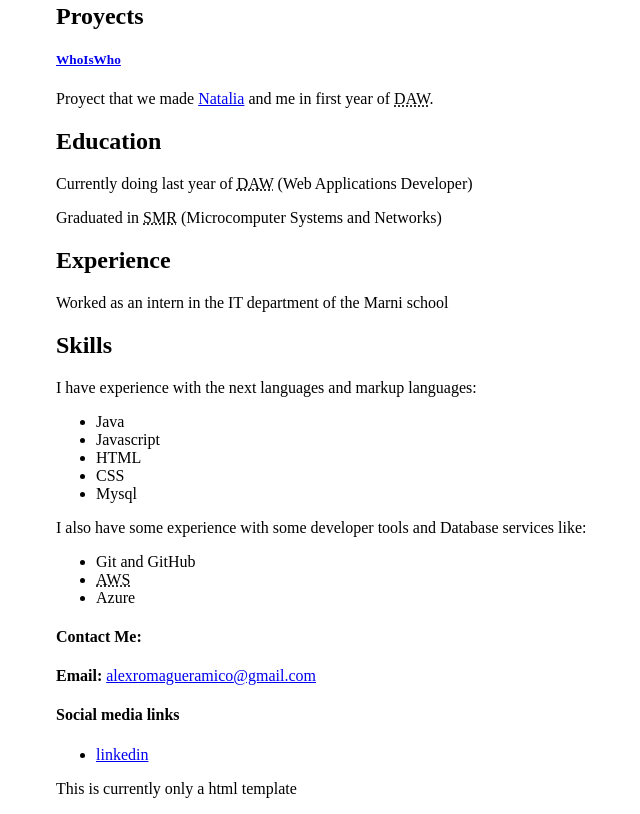
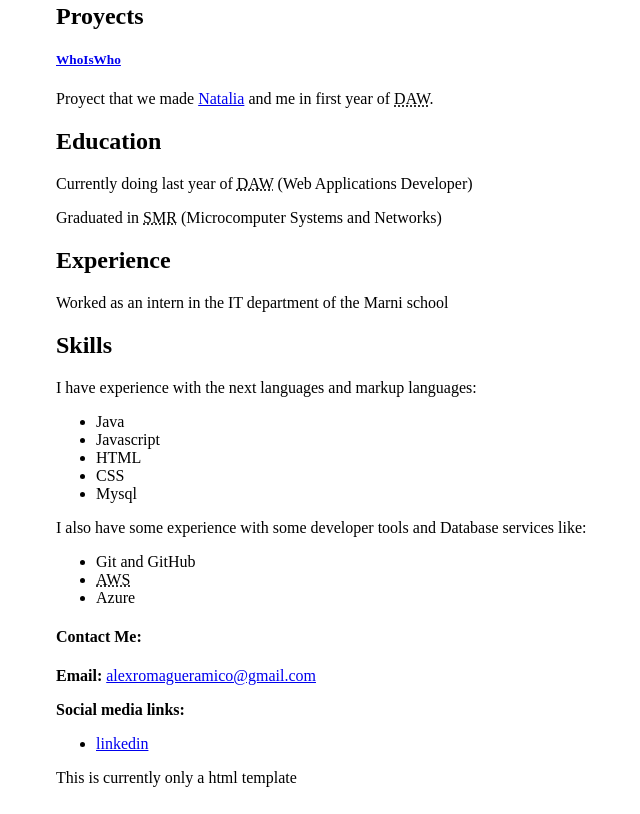
Before and after one commit to alerommic/Porfolio, a plain HTML site: page index.html in a window 1280 px wide. Shown: the part 329-1143 px from the top of the page, without its empty margins (284-924 px from the left). Drawn offline with Linux system fonts and the light colour scheme.

Commit message:
fixing some things

```diff
--- a/index.html
+++ b/index.html
@@ -79,16 +79,14 @@
             </ul>
         </section>
         <aside>
-
             <h4>Contact Me:</h4>
             <p><strong>Email: </strong> <a href="mailto:alexromagueramico@gmail.com">alexromagueramico@gmail.com</a></p>
-            <h4>Social media links</h4>
+            <p><strong>Social media links:</strong></p>
             <ul>
                 <li><a href="https://es.linkedin.com/in/alexandre-romaguera-mic%C3%B3-507b17297">linkedin</a></li>
             </ul>
         </aside>
         <footer>
-
             <p>This is currently only a html template</p>
         </footer>
     </main>
```
